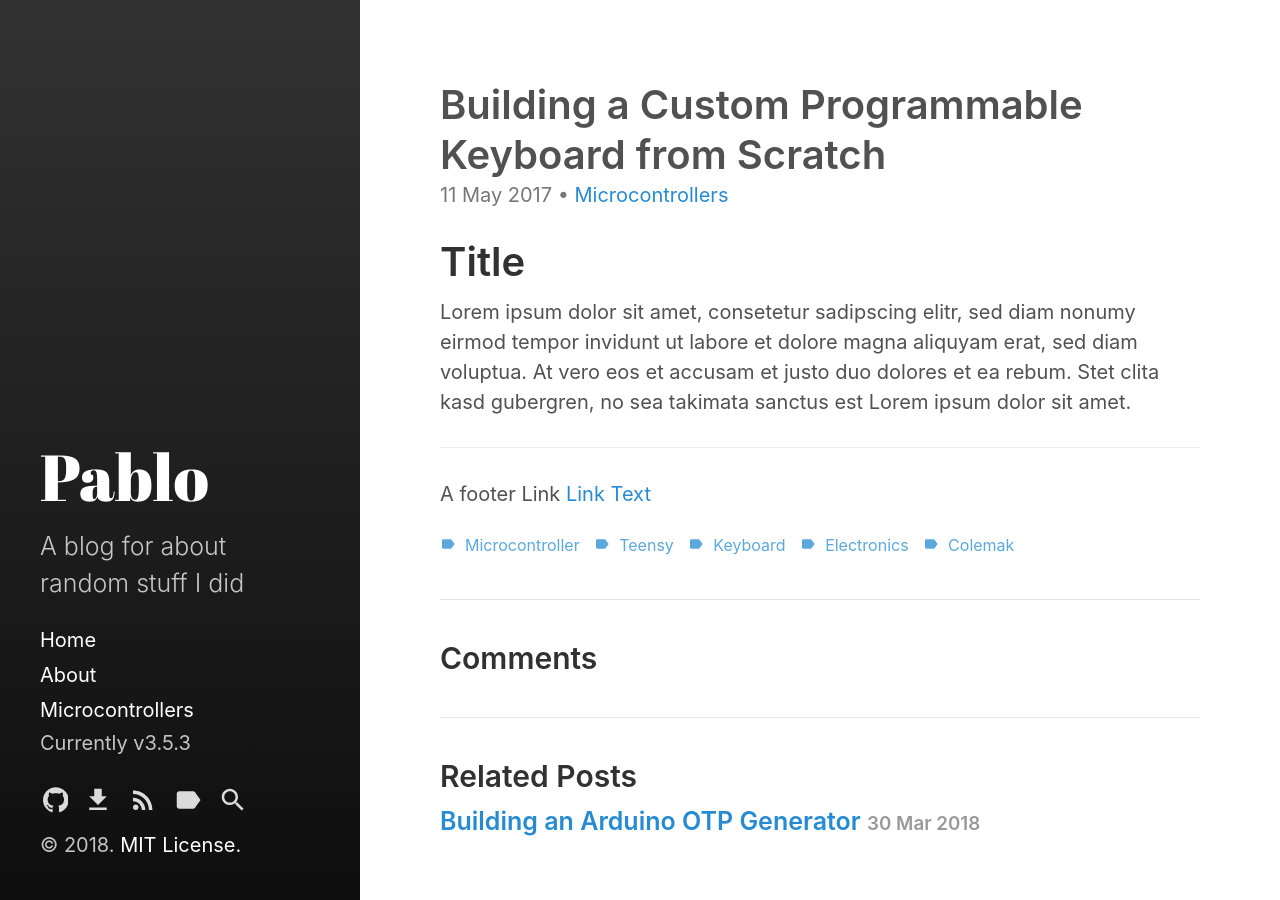
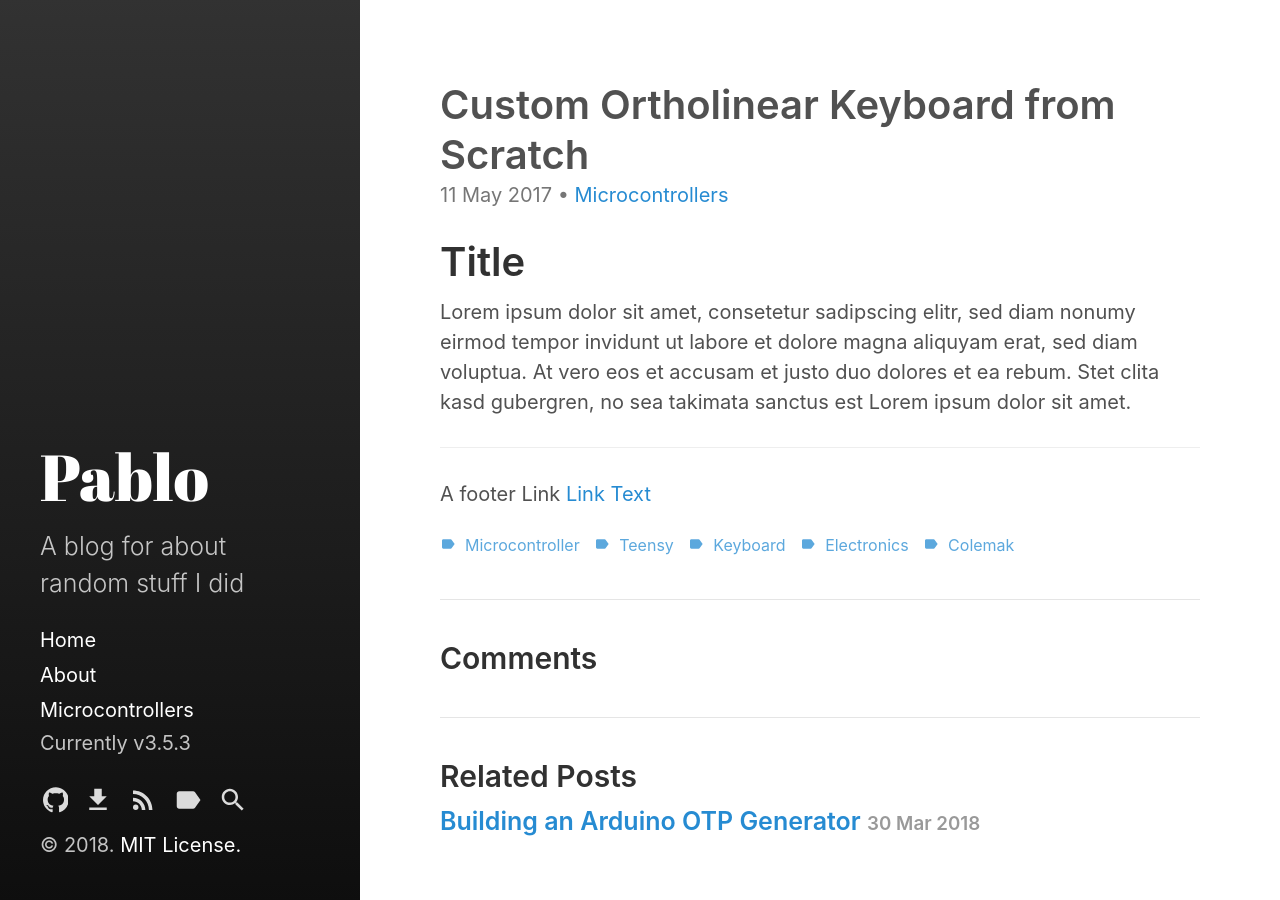
Before and after one commit to binaryplease/binaryplease.github.io, a Jekyll site: the page built from _posts/2017-05-11-custom-keyboard.md, in a window 1280 px wide. Built offline with Jekyll 4.4.1, drawn with Linux system fonts in a browser that asks for light colours.

Commit message:
Update 2017-05-11-custom-keyboard.md

```diff
--- a/_posts/2017-05-11-custom-keyboard.md
+++ b/_posts/2017-05-11-custom-keyboard.md
@@ -1,6 +1,6 @@
 ---
 layout: post
-title: "Building a Custom Programmable Keyboard from Scratch"
+title: "Custom Ortholinear Keyboard from Scratch"
 excerpt: "Building a custom programmable ortholinear keyboard from scratch with the qmk_firmware"
 categories:
   - Microcontrollers
```
